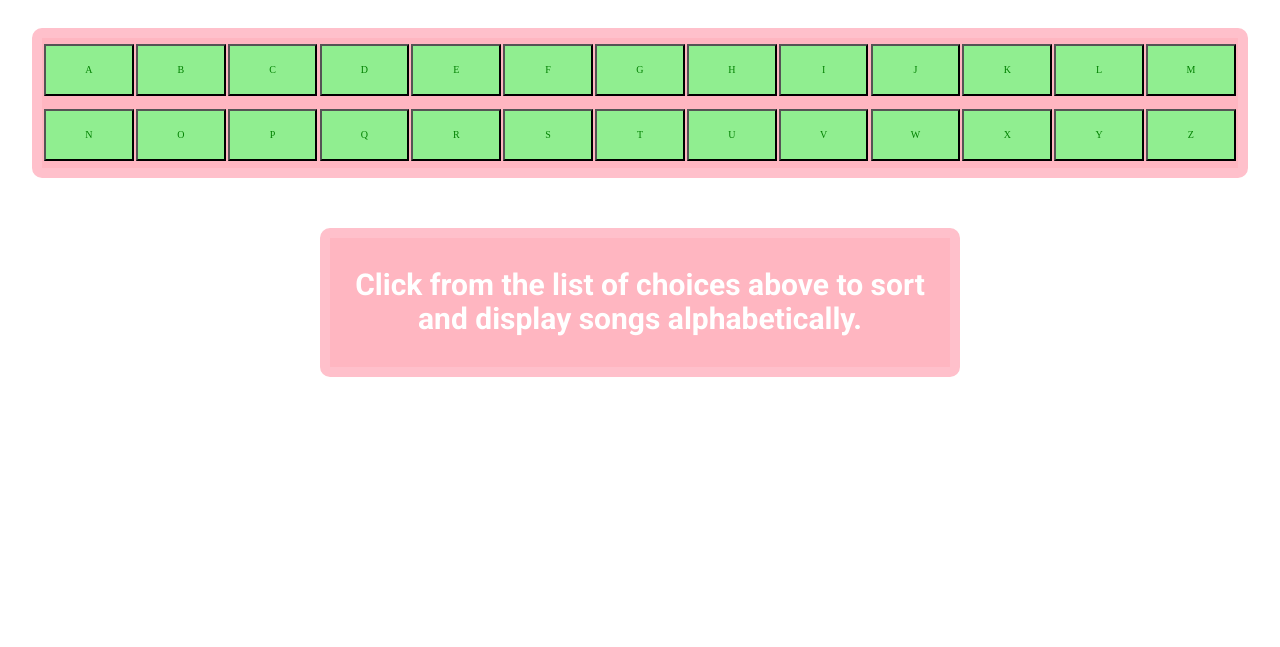
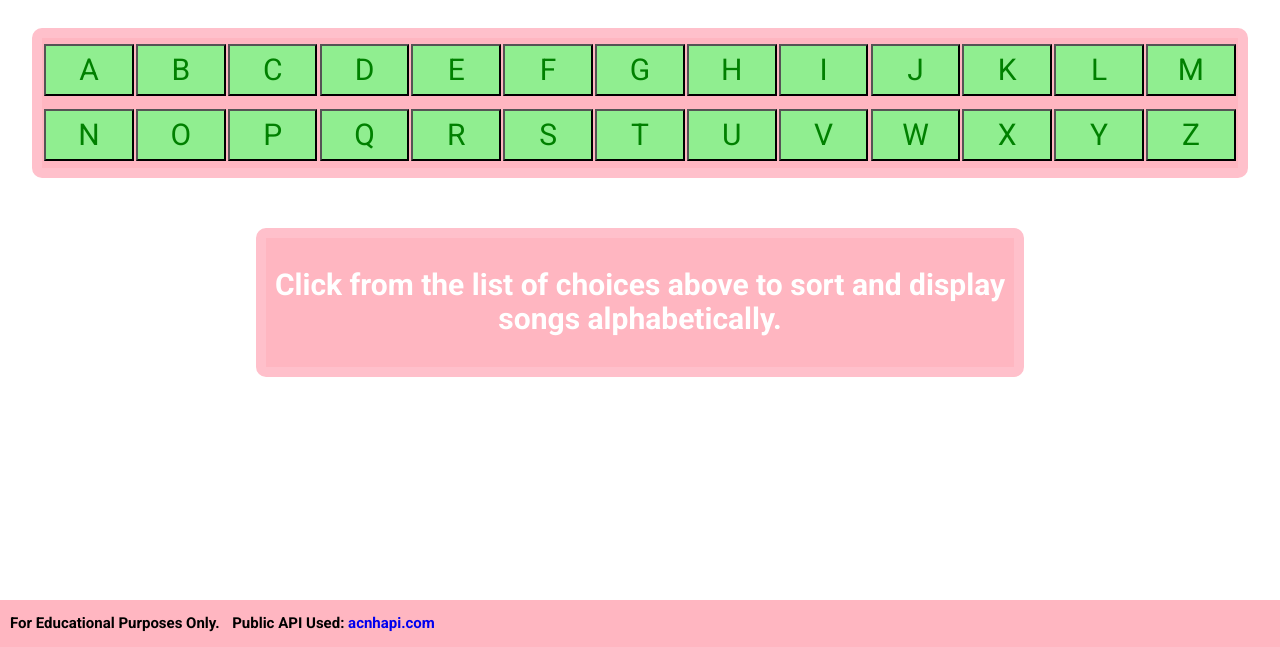
Before and after one commit to ZephyrPfeiffer/Animal-Crossing-Tunes, a website: page index.html in a window 1280 px wide. Shown: the part 153-800 px from the top of the page. Drawn offline with Linux system fonts and the light colour scheme; no server answers.

Commit message:
add footer

```diff
--- a/index.html
+++ b/index.html
@@ -15,8 +15,8 @@
     <link rel="preconnect" href="https://fonts.googleapis.com">
     <link rel="preconnect" href="https://fonts.gstatic.com" crossorigin>
     <link href="https://fonts.googleapis.com/css2?family=Lato:wght@100;300;400&family=Roboto:wght@400;500;700&family=Source+Sans+Pro&display=swap" rel="stylesheet">
-    <link rel="stylesheet" href="css/normalize.css">
-		<link rel="stylesheet" href="css/style.css">
+    <link rel="stylesheet" href="public/css/normalize.css">
+		<link rel="stylesheet" href="public/css/style.css">
 	</head>
 	<body>
 
@@ -100,6 +100,11 @@
         <p class="tip">Click from the list of choices above to sort and display songs alphabetically.</p>
     </section>
 
-		<script type="text/javascript" src="js/music.js"></script>
+    <footer>
+      <h3>For Educational Purposes Only.</h3>
+      <h3>Public API Used: <a href="http://acnhapi.com/">acnhapi.com</a></h3>
+    </footer>
+
+		<script type="text/javascript" src="public/js/music.js"></script>
 	</body>
 </html>
--- a/public/css/style.css
+++ b/public/css/style.css
@@ -5,6 +5,7 @@
 
 html {
   font-size: 62.5%;
+  height: 100%;
 }
 
 /* Clear fix hack */
@@ -27,7 +28,8 @@ html {
 
 body {
 
-  margin: 0;
+  position: relative;
+  height: 100%;
 
 }
 
@@ -41,7 +43,7 @@ body {
 
 .inner-container {
   width: 50%;
-  margin: 5rem auto;
+  margin: 7rem auto;
   background: #f1f3f4;
   border-radius: 10px;
 }
@@ -99,8 +101,8 @@ audio {
 }
 
 .music-container {
-  width: 50%;
-  margin: 20px auto 30px auto;
+  width: 60%;
+  margin: 1rem auto 3rem auto;
   border: solid pink 10px;
   background-color: lightpink;
   border-radius: 10px;
@@ -150,6 +152,23 @@ header {
 }
 
 /******************************************
+/* Footer
+/*******************************************/
+
+footer {
+  width: 100%;
+  background-color: lightpink;
+  position: fixed;
+  bottom: 0;
+  left: 0;
+  right: 0;
+}
+
+footer h3 {
+  display: inline-block;
+}
+
+/******************************************
 /* Typography
 /*******************************************/
 
@@ -158,7 +177,7 @@ h1 {
 }
 
 
-a,
+li,
 p,
 h2,
 .dropdown {
@@ -166,9 +185,27 @@ h2,
   font-family: 'Roboto', 'sans-serif';
 }
 
-/******************************************
-/* Media Queries
-/*******************************************/
+h3 {
+  padding-left: 1rem;
+}
+
+a {
+  text-decoration: none;
+}
+
+a:visited {
+  color: white;
+}
+
+a:hover {
+  color: gray;
+}
+
+a,
+h3 {
+  font-size: 1.5rem;
+  font-family: 'Roboto', 'sans-serif';
+}
 
 .tip {
   font-weight: 700;
--- a/public/js/music.js
+++ b/public/js/music.js
@@ -23,6 +23,7 @@ fetch(url)
   .then(res => res.json())
   .then(data => {
 
+    // store song data so that we don't need to keep making fetches each time we click a button
     songData = data;
 
   })
@@ -39,7 +40,6 @@ function getSongs(e) {
   let songProperties = Object.keys(songData);
 
   let songs = [];
-  let filteredSongs = [];
 
   // populates songs array with song objects
   for(let i = 0; i < songProperties.length; i++) {
@@ -49,7 +49,7 @@ function getSongs(e) {
   }
 
   // populates filteredSongs array with song objects whose name starts with the value in the button that was pressed
-  filteredSongs = songs.filter(song => (song['file-name'][4].toLowerCase() === e.target.value.toLowerCase()));
+  let filteredSongs = songs.filter(song => (song['file-name'][4].toLowerCase() === e.target.value.toLowerCase()));
 
   if(filteredSongs.length > 0) {
     // clears all elements within music section before populating with song name and audio groups
@@ -80,7 +80,7 @@ function getSongs(e) {
       newAudio.src = filteredSongs[i].music_uri;
       newAudio.controls = true;
 
-      // places all created elements in the dom
+      // attach all created elements to song section in dom
       musicSection.appendChild(audioSection);
       audioSection.appendChild(audioName);
       audioSection.appendChild(audioImage);
```
